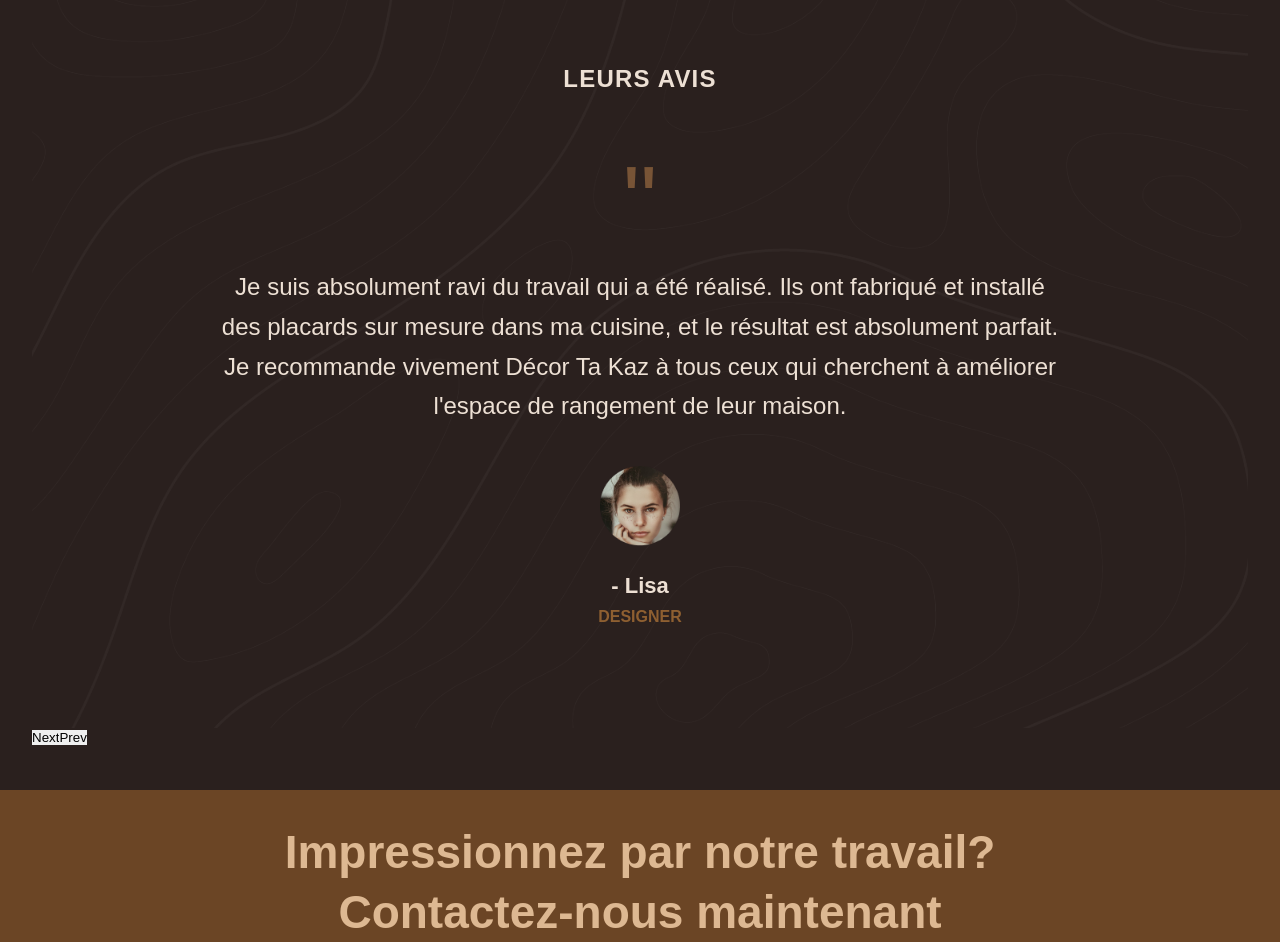
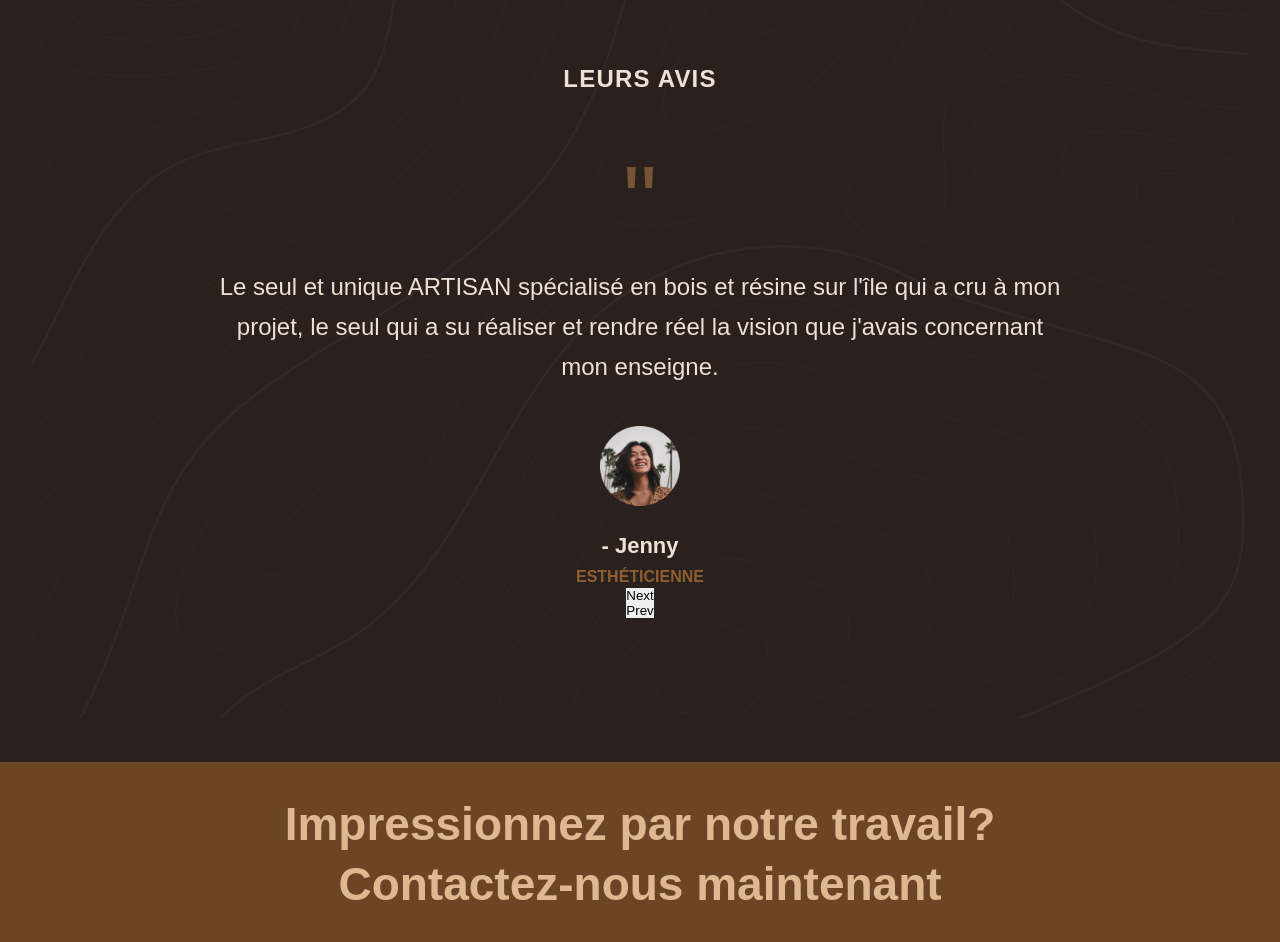
Before and after one commit to vittoriobusatta/DecorTakaz, a Next.js app: page / in a window 1280 px wide. Shown: the part 2600-3542 px from the top of the page. Built offline with nearby package versions, Linux system fonts and the light colour scheme; a small style sheet from the web is missing.

Commit message:
somes changes

```diff
--- a/components/Reviews.js
+++ b/components/Reviews.js
@@ -3,6 +3,7 @@ import jennyPP from "/assets/share/circle.png";
 import lisaPP from "/assets/share/circle2.png";
 import victorPP from "/assets/share/circle3.png";
 import React, { useEffect, useState } from "react";
+import { motion, AnimatePresence } from "framer-motion";
 
 function Reviews() {
   const [testimonials, setTestimonials] = useState([
@@ -30,23 +31,15 @@ function Reviews() {
   ]);
   const [currentIndex, setCurrentIndex] = useState(0);
 
-  useEffect(() => {
-    const interval = setInterval(() => {
-      let newIndex = currentIndex + 1;
-      if (newIndex >= testimonials.length) {
-        newIndex = 0;
-      }
-      setCurrentIndex(newIndex);
-    }, 5000);
-    return () => clearInterval(interval);
-  }, [currentIndex, testimonials.length]);
-
   const handlePrevClick = () => {
     let newIndex = currentIndex - 1;
     if (newIndex < 0) {
       newIndex = testimonials.length - 1;
     }
     setCurrentIndex(newIndex);
+    setTimeout(() => {
+      setIsVisible(true);
+    }, 500);
   }
 
   const handleNextClick = () => {
@@ -55,13 +48,26 @@ function Reviews() {
       newIndex = 0;
     }
     setCurrentIndex(newIndex);
+    setTimeout(() => {
+      setIsVisible(true);
+    }, 500);
   }
+
+  const [isVisible, setIsVisible] = useState(true);
 
   const currentTestimonial = testimonials[currentIndex];
   return (
     <section className="reviews">
       <div className="reviews_content">
         <h2>Leurs Avis</h2>
+        <AnimatePresence>
+          {isVisible && (
+            <motion.div
+              initial={{ x: "100%" }}
+              animate={{ x: "0%" }}
+              exit={{ x: "-100%" }}
+              transition={{ duration: 0.5 }}
+            >
               <div className="reviews_layout">
                 <span>&#34;</span>
                 <p>{currentTestimonial.description}</p>
@@ -71,9 +77,12 @@ function Reviews() {
                   <h5>{currentTestimonial.job}</h5>
                 </div>
               </div>
-      </div>
+            </motion.div>
+          )}
+        </AnimatePresence>
         <button onClick={handleNextClick}>Next</button>
         <button onClick={handlePrevClick}>Prev</button>
+      </div>
     </section>
   );
 }
--- a/package.json
+++ b/package.json
@@ -13,6 +13,7 @@
     "axios": "^1.2.1",
     "eslint": "8.29.0",
     "eslint-config-next": "13.0.6",
+    "framer-motion": "^8.0.1",
     "next": "13.0.6",
     "react": "18.2.0",
     "react-dom": "18.2.0",
```
Also changed, not shown: 1 other file (tests, documents, lock files or other folders). Lines whose indentation alone changed are shown as unchanged.
